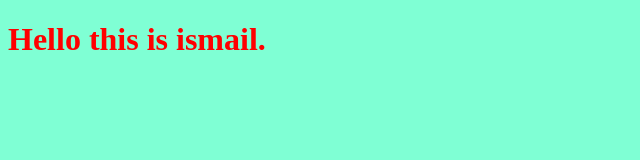
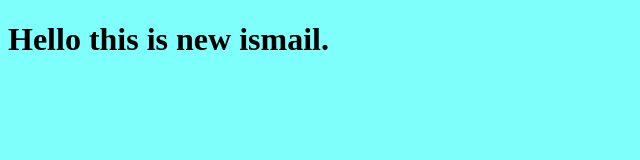
Before and after one commit to salhyismail/pro, a plain HTML site: page index.html in a window 1280 px wide. Shown: the whole page, without its empty margins (0-640 px from the left). Drawn offline with Linux system fonts and the light colour scheme.

Commit message:
changing style for the title

```diff
--- a/index.html
+++ b/index.html
@@ -7,7 +7,7 @@
     <link rel="stylesheet" href="style.css">
 </head>
 <body>
-    <h1>Hello this is ismail.</h1>
+    <h1>Hello this is new ismail.</h1>
     <script src="app.js"></script>
 </body>
 </html>
--- a/style.css
+++ b/style.css
@@ -1,6 +1,6 @@
 h1{
-    color:red;
+    color:black;
 }
 body{
-    background-color: aquamarine;
+    background-color: rgb(127, 255, 251);
 }
```
